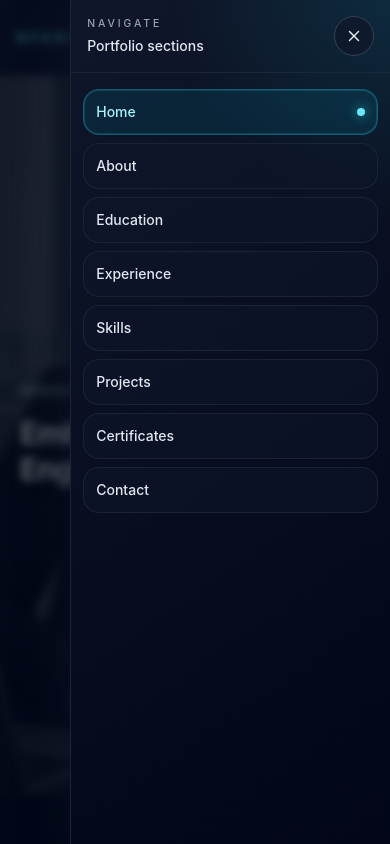
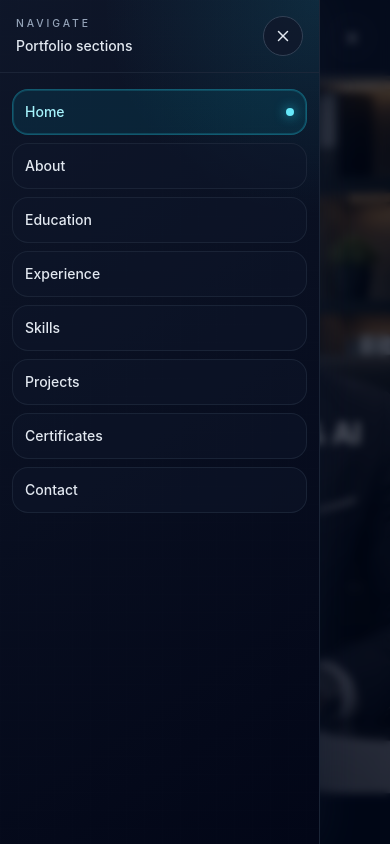
Before and after one commit to nfansu100/MY_PROFESSIONAL_PORTFOLIO, a React (Vite) app: page / in a window 390 px wide. Both pictures are taken after a click on the button 352 px from the left and 38 px from the top of the page. Shown: the top 844 px of the page. Built offline with nearby package versions, Linux system fonts and the light colour scheme.

Commit message:
Navbar Section modified 2

```diff
--- a/src/components/layout/Navbar.jsx
+++ b/src/components/layout/Navbar.jsx
@@ -202,11 +202,11 @@ export default function Navbar() {
 
             <motion.aside
               id="mobile-navigation-drawer"
-              initial={{ x: '100%' }}
+              initial={{ x: '-100%' }}
               animate={{ x: 0 }}
-              exit={{ x: '100%' }}
+              exit={{ x: '-100%' }}
               transition={{ type: 'spring', stiffness: 280, damping: 28 }}
-              className="fixed right-0 top-0 z-50 h-full w-[82vw] max-w-sm border-l border-slate-800/90 bg-slate-950/95 shadow-[0_0_40px_rgba(15,23,42,0.55)] backdrop-blur-xl md:hidden"
+              className="fixed left-0 top-0 z-50 h-full w-[82vw] max-w-sm border-r border-slate-800/90 bg-slate-950/95 shadow-[0_0_40px_rgba(15,23,42,0.55)] backdrop-blur-xl md:hidden"
             >
               <div className="nav-drawer-surface absolute inset-0" />
 
```
